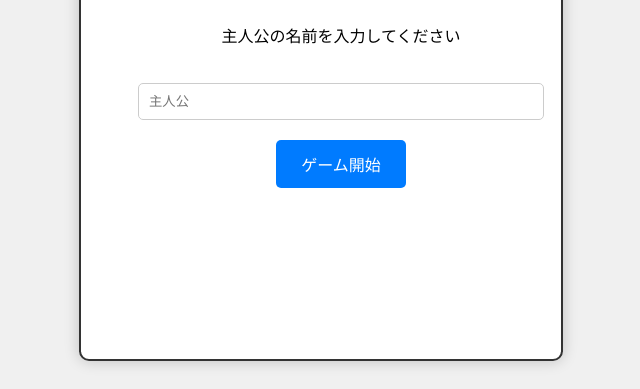
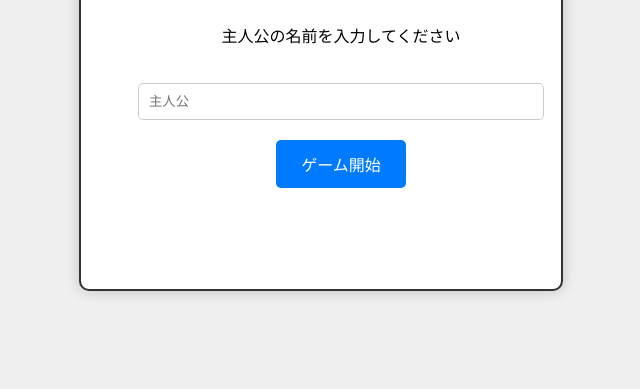
Before and after one commit to jun8isida/ashizaru_success_test, a plain HTML site: page index.html in a window 1280 px wide. Shown: the part 411-800 px from the top of the page, without its empty margins (319-959 px from the left). Drawn offline with Linux system fonts and the light colour scheme.

Commit message:
Update style.css
画面サイズ600に変更

```diff
--- a/style.css
+++ b/style.css
@@ -10,7 +10,7 @@ body {
 
 #game-container {
     width: 480px;
-    height: 740px; /* ★高さを800pxから740pxに変更 */
+    height: 600px; /* ★高さを800pxから600pxに変更 */
     background-color: #fff;
     border: 2px solid #333;
     border-radius: 10px;
```
